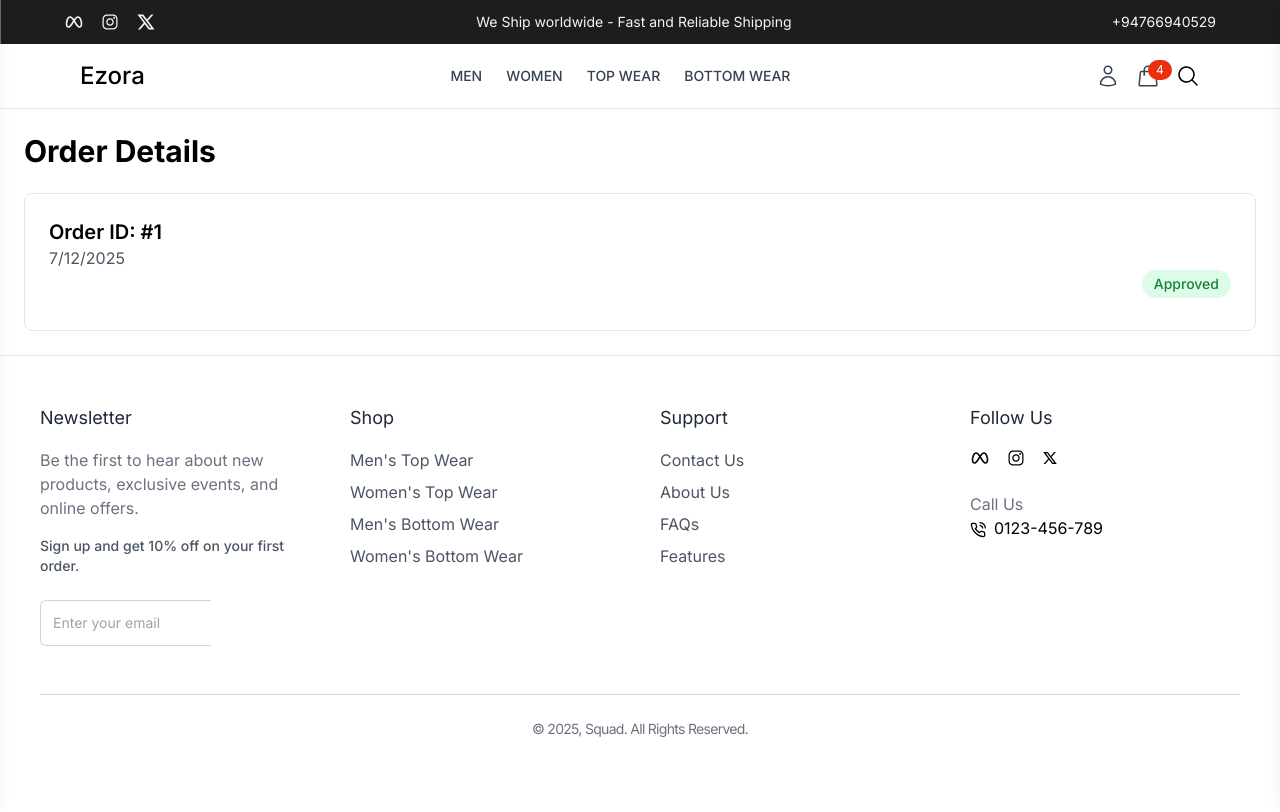
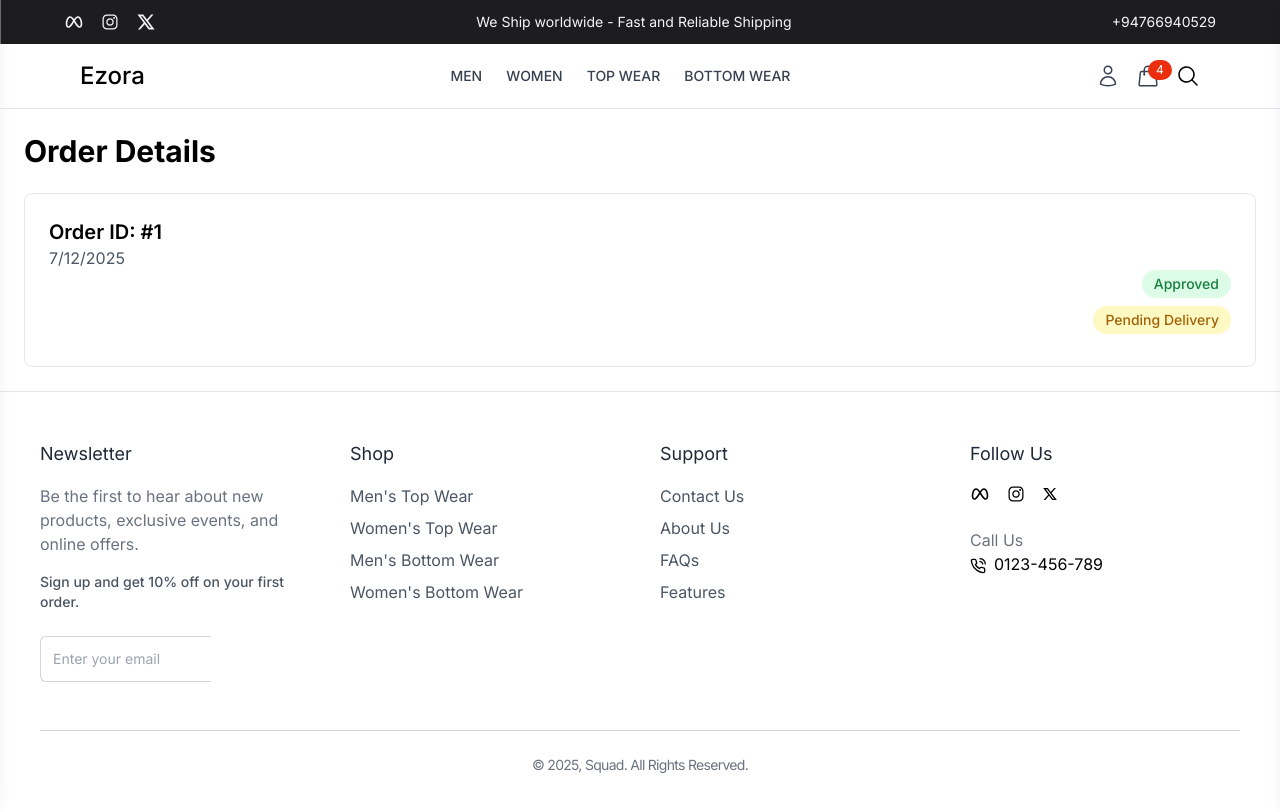
Before and after one commit to Tasheen2002/E-Commerce-MERN, a React (Vite) app in the folder frontend/: page /order/1 in a window 1280 px wide. Shown: the top 812 px of the page. Built offline with nearby package versions, Linux system fonts and the light colour scheme; a web font is replaced by a local one.

Commit message:
Delivery Pending Delivery status created

```diff
--- a/frontend/src/pages/OrderDetails.jsx
+++ b/frontend/src/pages/OrderDetails.jsx
@@ -64,6 +64,15 @@ const OrderDetails = () => {
             >
               {orderDetails.isPaid ? "Approved" : "Pending"}
             </span>
+            <span
+              className={`${
+                orderDetails.isDelivered
+                  ? "bg-green-100 text-green-700"
+                  : "bg-yellow-100 text-yellow-700"
+              } px-3 py-1 rounded-full text-sm font-medium mb-2 `}
+            >
+              {orderDetails.isDelivered ? "Delivered" : "Pending Delivery"}
+            </span>
           </div>
         </div>
       )}
```
